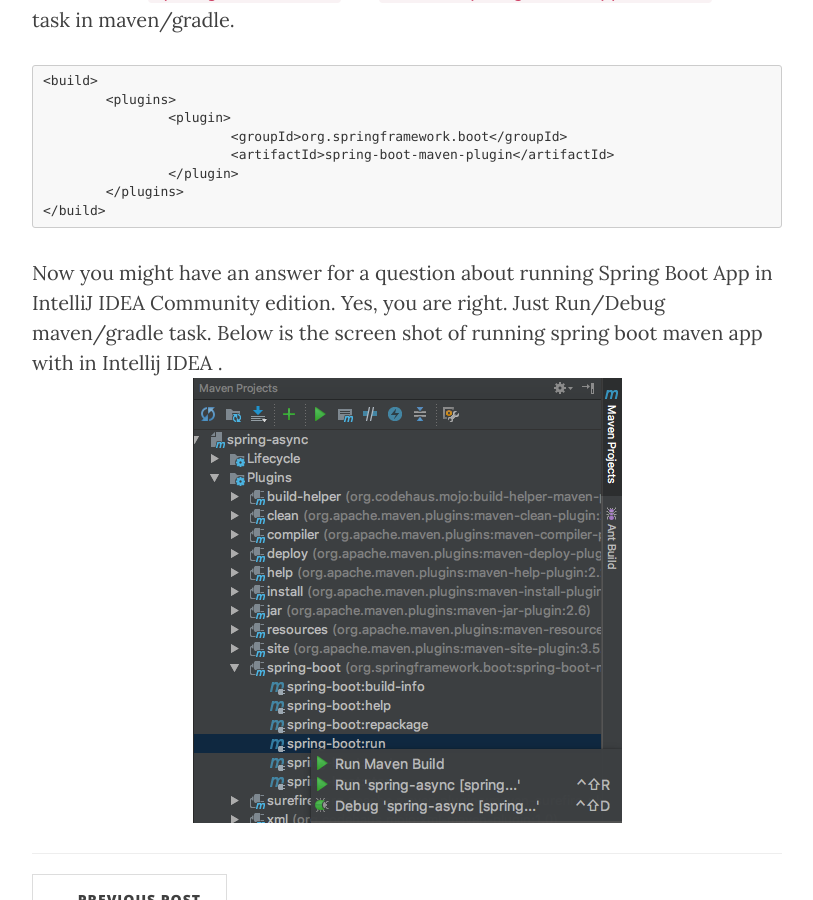
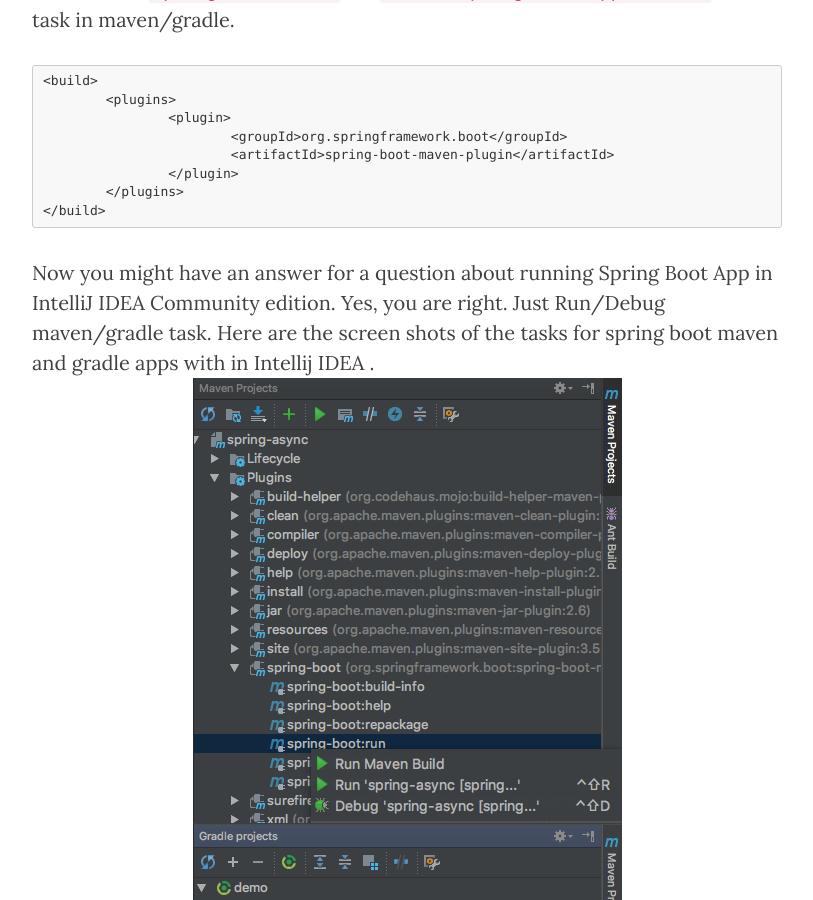
Before and after one commit to prateepgedupudi/prateepgedupudi.github.io, a Jekyll site: the page built from _posts/2017-12-30-how-to-run-spring-boot-from-intellij-idea-community-free-edition.md, in a window 1280 px wide and 900 px high, scrolled down 1425 px. Shown: the whole window, without its empty margins (233-1046 px from the left). Built offline with Jekyll 4.4.1, drawn with Linux system fonts in a browser that asks for light colours; nearby versions of some CDN libraries; a script that is not in the unit is left out.

Commit message:
Update 2017-12-30-how-to-run-spring-boot-from-intellij-idea-community-free-edition.md

`````diff
--- a/_posts/2017-12-30-how-to-run-spring-boot-from-intellij-idea-community-free-edition.md
+++ b/_posts/2017-12-30-how-to-run-spring-boot-from-intellij-idea-community-free-edition.md
@@ -23,5 +23,6 @@
 </build>
 ````
 
-Now you might have an answer for a question about running Spring Boot App in IntelliJ IDEA Community edition. Yes, you are right. Just Run/Debug maven/gradle task. Below is the screen shot of running spring boot maven app with in Intellij IDEA .
+Now you might have an answer for a question about running Spring Boot App in IntelliJ IDEA Community edition. Yes, you are right. Just Run/Debug maven/gradle task. Here are the screen shots of the tasks for spring boot maven and gradle apps with in Intellij IDEA .
 <img class="img-responsive center-block" src="/img/maven_spring_boot_runas.png" alt="">
+<img class="img-responsive center-block" src="/img/gradle_run_as_spring_boot.png" alt="">
`````
